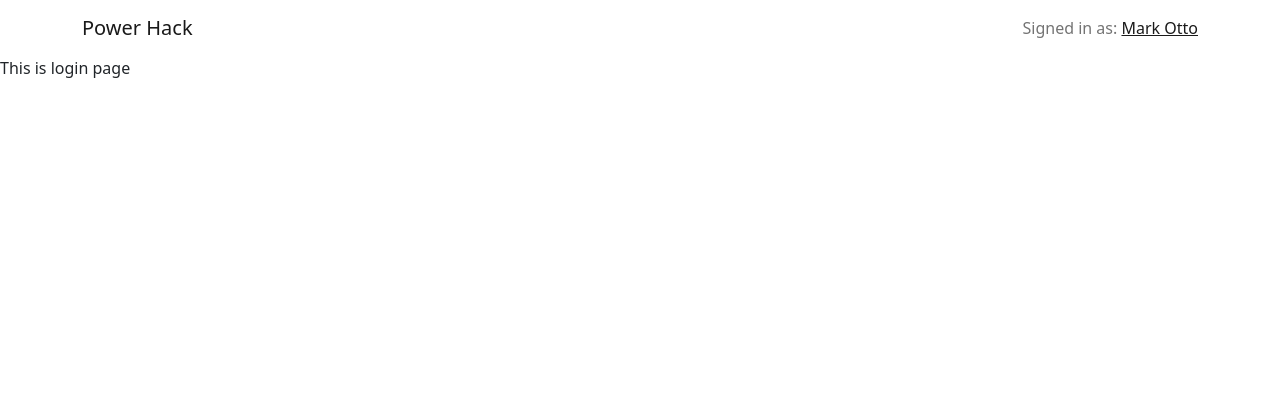
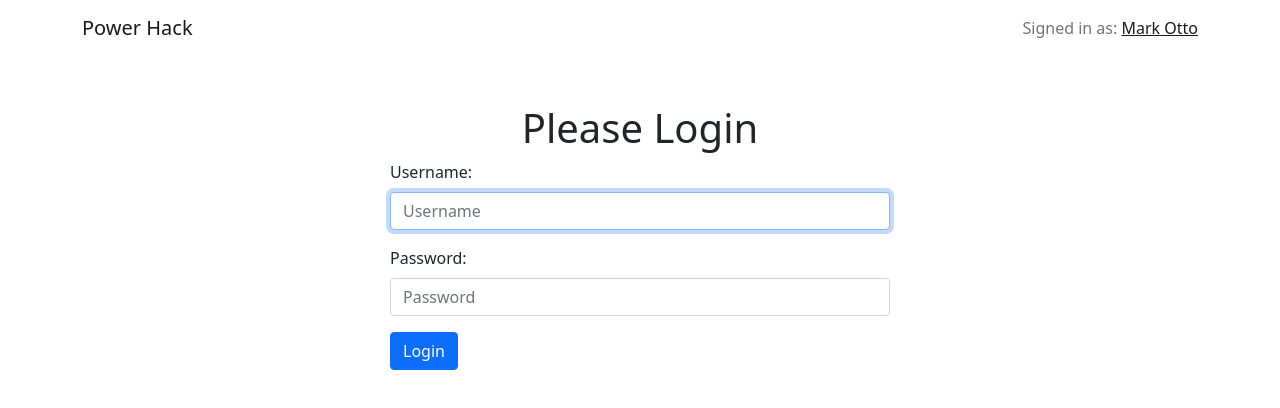
Before and after one commit to abdulmomin956/power-hack-client, a React (Create React App) app: page /login in a window 1280 px wide. Shown: the top 408 px of the page. Built offline with nearby package versions, Linux system fonts and the light colour scheme; the HTML template or start-up script is replaced by a standard one.

Commit message:
login route completed

```diff
--- a/src/pages/Login.js
+++ b/src/pages/Login.js
@@ -1,10 +1,115 @@
-import React from 'react';
+import React, { useEffect, useRef, useState } from 'react';
+import { Button, Form } from 'react-bootstrap';
+import axios from '../api/axios';
+import { Link } from 'react-router-dom'
+
+
 
 const Login = () => {
+    const userRef = useRef();
+    const errRef = useRef();
+
+    const [user, setUser] = useState('')
+
+    const [pass, setPass] = useState('')
+
+    const [errMsg, setErrMsg] = useState('')
+    const [success, setSuccess] = useState(false);
+
+    useEffect(() => {
+        userRef.current.focus();
+    }, [])
+
+    const handleSubmit = async (event) => {
+        event.preventDefault();
+        // console.log(user, pass);
+
+        try {
+            const response = await axios.post('/api/login',
+                JSON.stringify({ user, pass }),
+                {
+                    headers: { "Content-Type": "application/json" },
+                    withCredentials: true,
+                }
+            )
+            console.log(response);
+            const accessToken = response?.data?.accessToken;
+            const roles = response?.data?.roles;
+            // setAuth({ user, roles, accessToken });
+            setSuccess(true);
+            //clear state and controlled inputs
+            //need value attrib on inputs for this
+            setUser('');
+            setPass('');
+        }
+        catch (err) {
+            // console.log(err);
+            if (!err?.response) {
+                setErrMsg('No Server Response');
+            } else if (err.response?.status === 401) {
+                setErrMsg('Unauthorized');
+            }
+            else if (err.response?.status === 400) {
+                setErrMsg('Missing username or password')
+            } else {
+                setErrMsg('Login failed')
+            }
+            errRef?.current?.focus();
+        }
+
+    }
+
+    useEffect(() => {
+        setErrMsg('')
+    }, [pass, user])
+
     return (
-        <div>
-            This is login page
-        </div>
+        <>{success ? (
+            <section className='container my-5 mx-auto text-center'>
+                <h1>Successfully Login!</h1>
+                <p>
+                    Go to <Link to='/'>Homepage</Link>
+                </p>
+            </section>
+        )
+            :
+            <section className='container my-5'>
+                <header className='text-center'>
+                    <h1>Please Login</h1>
+                </header>
+                <Form onSubmit={handleSubmit} className='mx-auto' style={{ width: '500px' }} >
+                    {
+                        errMsg && <Form.Text>
+                            <h5 ref={errRef} className='text-danger'>{errMsg}</h5>
+                        </Form.Text>
+                    }
+                    <Form.Group className="mb-3" controlId="formBasicEmail">
+                        <Form.Label>Username:</Form.Label>
+                        <Form.Control
+                            ref={userRef}
+                            type="text"
+                            placeholder="Username"
+                            autoComplete='off'
+                            onChange={(e) => setUser(e.target.value)}
+                            required />
+
+                    </Form.Group>
+
+                    <Form.Group className="mb-3" controlId="formBasicPassword">
+                        <Form.Label>Password:</Form.Label>
+                        <Form.Control
+                            type="password"
+                            placeholder="Password"
+                            required
+                            onChange={(e) => setPass(e.target.value)} />
+
+                    </Form.Group>
+                    <Button variant="primary" type="submit">
+                        Login
+                    </Button>
+                </Form>
+            </section>}
+        </>
     );
 };
 
```
